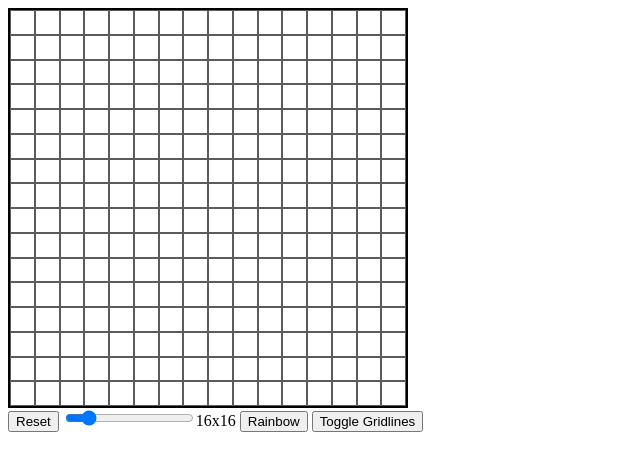
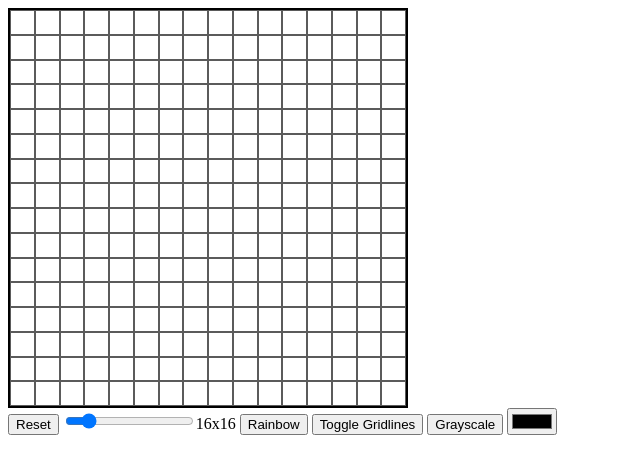
Before and after one commit to pslmr/etch-a-sketch, a plain HTML site: page index.html in a window 1280 px wide. Shown: the whole page, without its empty margins (0-640 px from the left). Drawn offline with Linux system fonts and the light colour scheme.

Commit message:
Add colorpicker input element in index.html

```diff
--- a/index.html
+++ b/index.html
@@ -14,5 +14,7 @@
 		<input type="range" min="2" max="100" value="16" id="slider" /><span class="slider-value">16x16</span>
 		<button class="btn rbw-btn">Rainbow</button>
 		<button class="btn gridline-btn">Toggle Gridlines</button>
+		<button class="btn grayscale-btn">Grayscale</button>
+		<input type="color" id="colorpicker" value="#000000" />
 	</body>
 </html>
```
